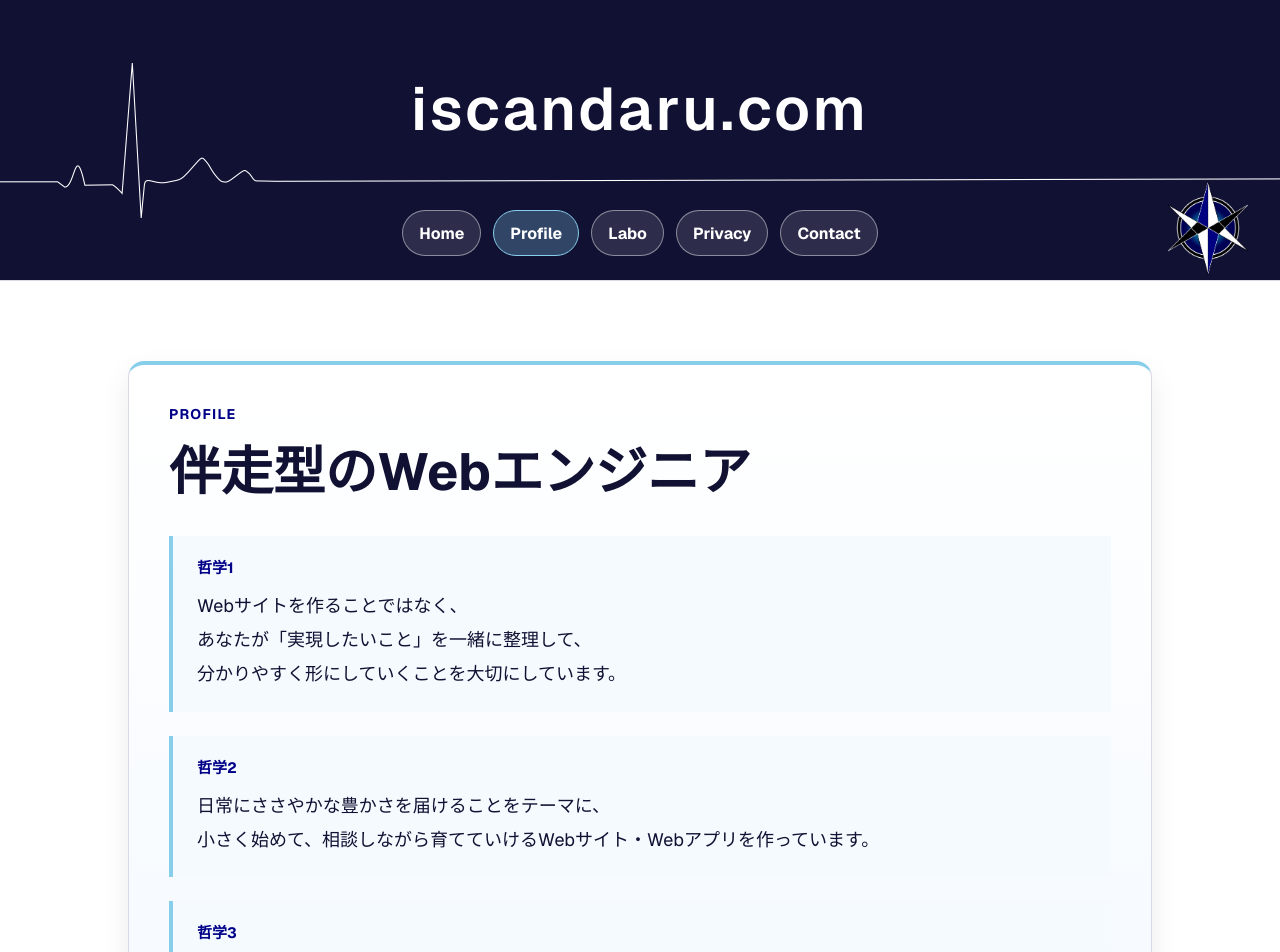
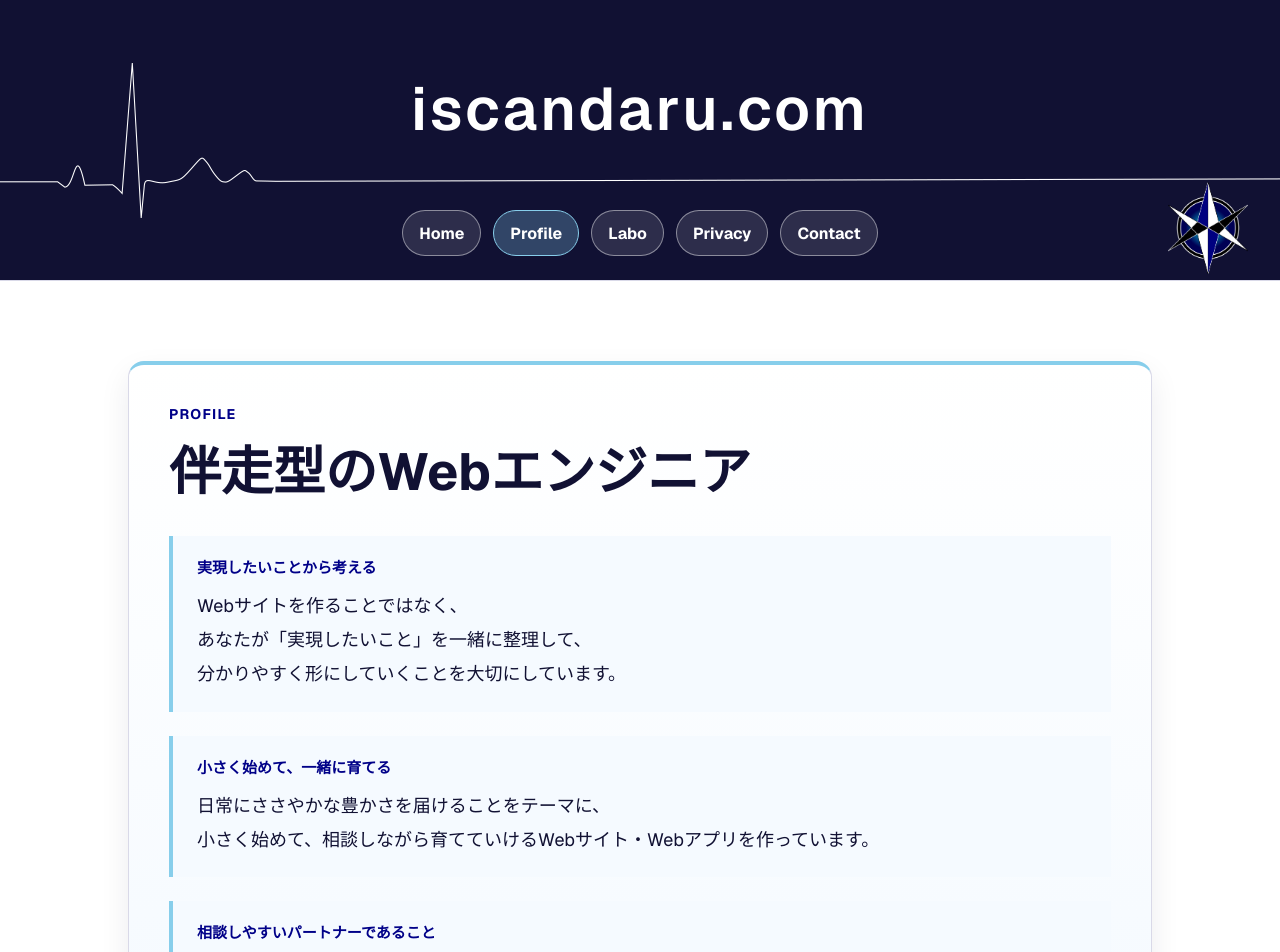
Before and after one commit to iscandaru1110k/iscandaru.com-Next, a Next.js app in the folder app/: page /profile in a window 1280 px wide. Shown: the top 952 px of the page. Built offline with nearby package versions, Linux system fonts and the light colour scheme.

Commit message:
Profileのライティング変更

```diff
--- a/app/src/app/profile/page.tsx
+++ b/app/src/app/profile/page.tsx
@@ -110,7 +110,9 @@ export default function ProfilePage() {
         <h1 className={styles.title}>伴走型のWebエンジニア</h1>
         <div className={styles.heroPhilosophies}>
           <section className={styles.heroPhilosophy}>
-            <h3 className={styles.heroPhilosophyTitle}>哲学1</h3>
+            <h3 className={styles.heroPhilosophyTitle}>
+              実現したいことから考える
+            </h3>
             <p className={styles.lead}>
               Webサイトを作ることではなく、
               <br />
@@ -120,7 +122,9 @@ export default function ProfilePage() {
             </p>
           </section>
           <section className={styles.heroPhilosophy}>
-            <h3 className={styles.heroPhilosophyTitle}>哲学2</h3>
+            <h3 className={styles.heroPhilosophyTitle}>
+              小さく始めて、一緒に育てる
+            </h3>
             <p className={styles.lead}>
               日常にささやかな豊かさを届けることをテーマに、
               <br />
@@ -128,7 +132,9 @@ export default function ProfilePage() {
             </p>
           </section>
           <section className={styles.heroPhilosophy}>
-            <h3 className={styles.heroPhilosophyTitle}>哲学3</h3>
+            <h3 className={styles.heroPhilosophyTitle}>
+              相談しやすいパートナーであること
+            </h3>
             <p className={styles.lead}>
               Webに詳しくない方でも安心して相談できる、
               声のかけやすいWebエンジニアを目指しています。
```
